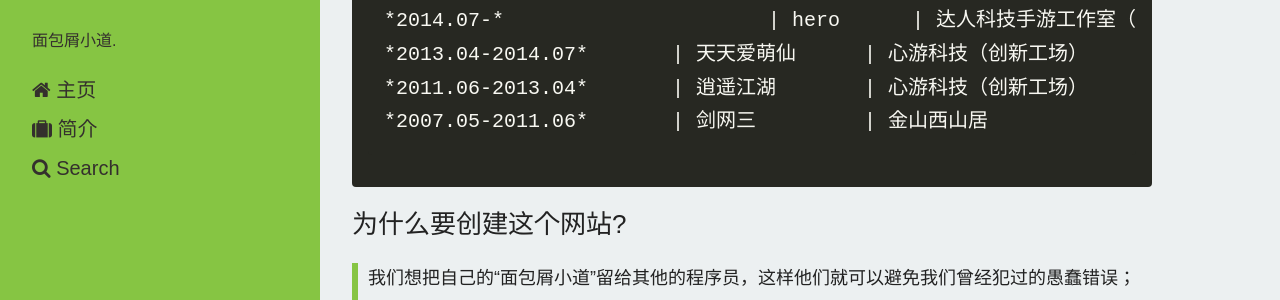
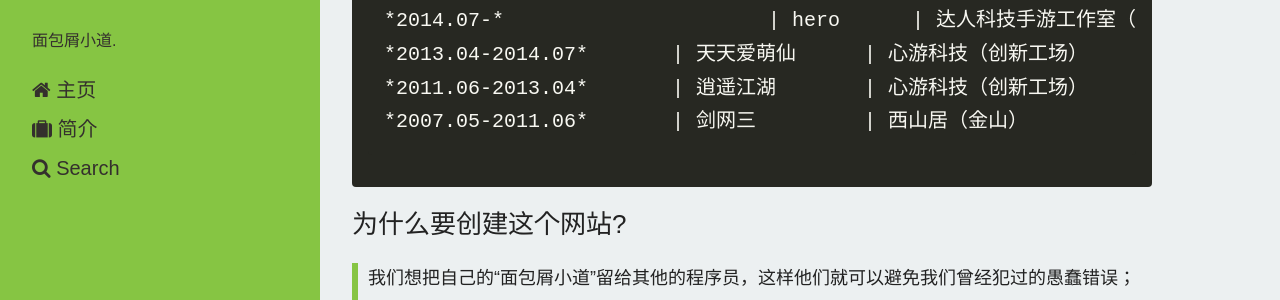
Before and after one commit to dpull/dpull.github.io, a Jekyll site: the page built from about/index.md, in a window 1280 px wide and 900 px high. Shown: the part 237-537 px from the top of the window. Built offline with Jekyll 4.4.1, drawn with Linux system fonts in a browser that asks for light colours; nearby versions of some CDN libraries; Markdown is read by kramdown in place of the engine named in the settings; some of the changed text lies outside the part shown.

Commit message:
fix work

```diff
--- a/about/index.md
+++ b/about/index.md
@@ -12,7 +12,7 @@
 	*2014.07-* 			| hero 	    | 达人科技手游工作室（欢聚时代）
 	*2013.04-2014.07* 	| 天天爱萌仙 	| 心游科技（创新工场）
 	*2011.06-2013.04* 	| 逍遥江湖 	| 心游科技（创新工场）
-	*2007.05-2011.06* 	| 剑网三 	| 金山西山居
+	*2007.05-2011.06* 	| 剑网三 	| 西山居（金山）
 
 ### 为什么要创建这个网站? ###
 
```
